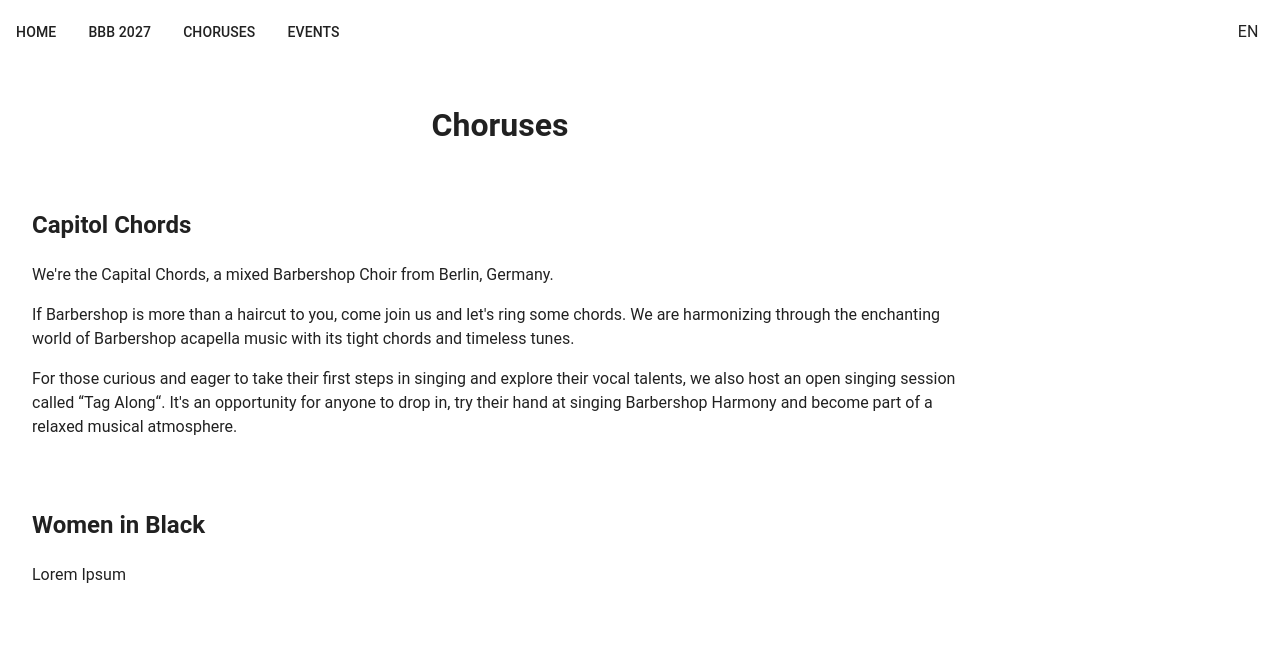
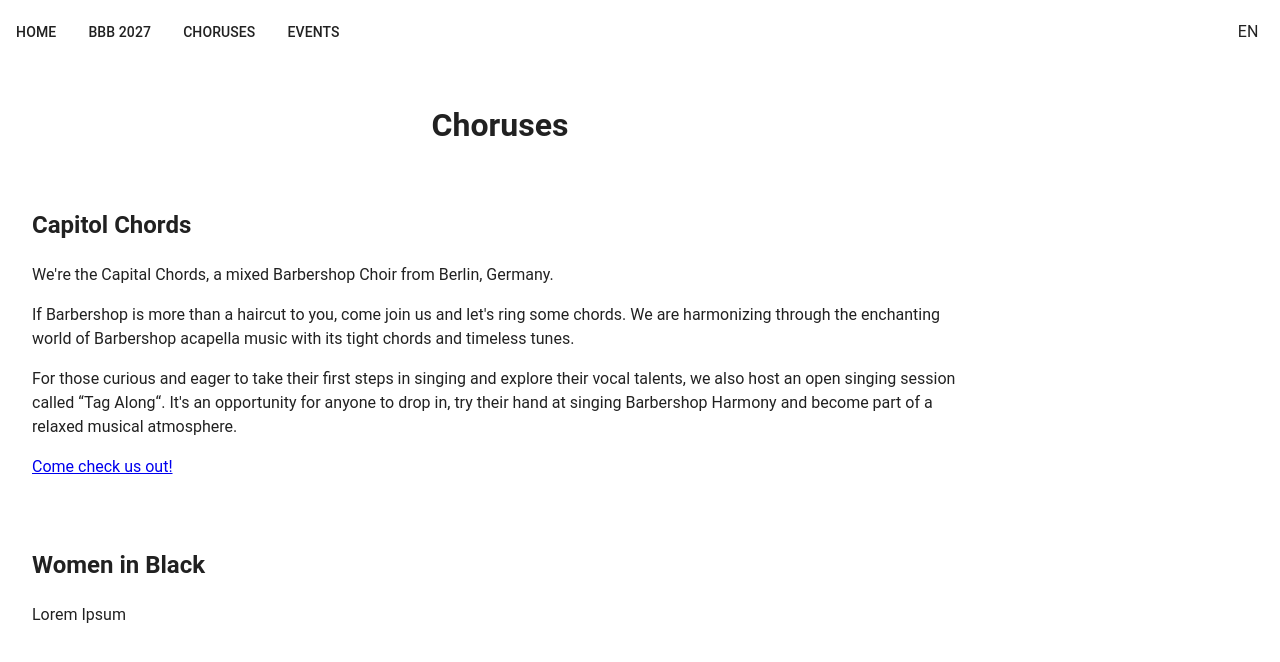
Before and after one commit to LifeShouldBeAMusical/berlin-barbershop, a Vue app: page /chorus in a window 1280 px wide. Shown: the top 662 px of the page. Built offline with nearby package versions, Linux system fonts and the light colour scheme.

Commit message:
Join Us!

```diff
--- a/src/locale/en.json
+++ b/src/locale/en.json
@@ -24,7 +24,8 @@
 				"We're the Capital Chords, a mixed Barbershop Choir from Berlin, Germany.",
 				"If Barbershop is more than a haircut to you, come join us and let's ring some chords. We are harmonizing through the enchanting world of Barbershop acapella music with its tight chords and timeless tunes.",
 				"For those curious and eager to take their first steps in singing and explore their vocal talents, we also host an open singing session called “Tag Along“. It's an opportunity for anyone to drop in, try their hand at singing Barbershop Harmony and become part of a relaxed musical atmosphere."
-			]
+			],
+			"join": "Come check us out!"
 		},
 		"wibs": {
 			"title": "Women in Black",
--- a/src/views/ChorusView.vue
+++ b/src/views/ChorusView.vue
@@ -10,6 +10,9 @@ const { t, tm } = useI18n()
 		<v-container class="chorus-container">
 			<h2>{{ t('chorus.capitol.title') }}</h2>
 			<p v-for="(spiel, idx) in tm('chorus.capitol.spiel')" :key="idx">{{ spiel }}</p>
+			<p>
+				<a href="https://capitalchords.de/" target="_blank">{{ t('chorus.capitol.join') }}</a>
+			</p>
 		</v-container>
 		<v-container class="chorus-container">
 			<h2>{{ t('chorus.wibs.title') }}</h2>
```
